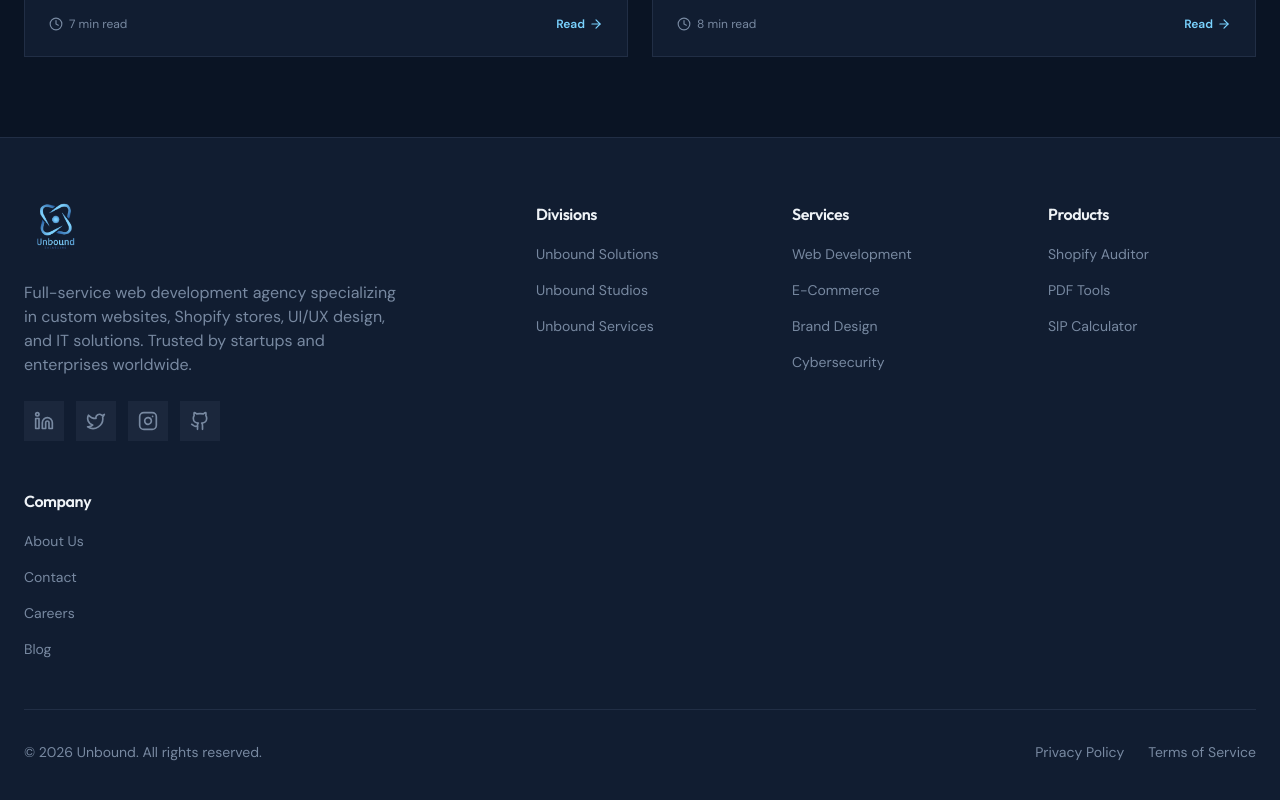
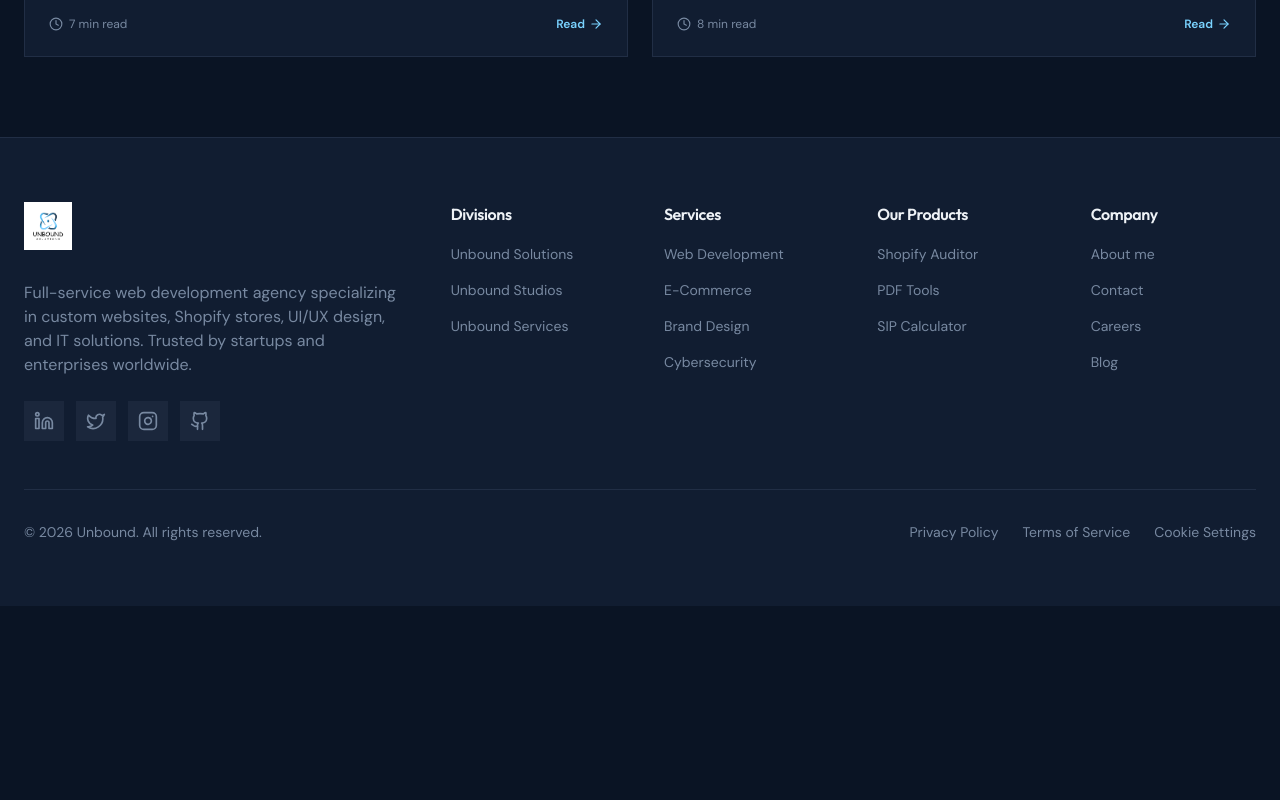
Before and after one commit to unboundsolutions-team/main-website, a React (Vite) app: page /blogs in a window 1280 px wide. Shown: the part 1527-2327 px from the top of the page. After the commit the page ends 2133 px from the top, so only its background shows below. Built offline with nearby package versions, Linux system fonts and the light colour scheme.

Commit message:
work on footer design

```diff
--- a/src/components/Footer.tsx
+++ b/src/components/Footer.tsx
@@ -1,31 +1,32 @@
 import { Linkedin, Twitter, Instagram, Github } from "lucide-react";
-import unboundLogo from "@/assets/logo-short.png";
+import { Link } from "react-router-dom";
+import unboundLogo from "@/assets/unbound-logo.png";
 
 const Footer = () => {
   const currentYear = new Date().getFullYear();
 
   const footerLinks = {
     divisions: [
-      { label: "Unbound Solutions", href: "#divisions" },
-      { label: "Unbound Studios", href: "#divisions" },
-      { label: "Unbound Services", href: "#divisions" },
+      { label: "Unbound Solutions", href: "/#divisions" },
+      { label: "Unbound Studios", href: "/#divisions" },
+      { label: "Unbound Services", href: "/#divisions" },
     ],
     services: [
-      { label: "Web Development", href: "#services" },
-      { label: "E-Commerce", href: "#services" },
-      { label: "Brand Design", href: "#services" },
-      { label: "Cybersecurity", href: "#services" },
+      { label: "Web Development", href: "/#services" },
+      { label: "E-Commerce", href: "/#services" },
+      { label: "Brand Design", href: "/#services" },
+      { label: "Cybersecurity", href: "/#services" },
     ],
     products: [
-      { label: "Shopify Auditor", href: "https://rupeleaks.unboundsolutions.in/" },
-      { label: "PDF Tools", href: "https://pdftools.unboundsolutions.in/" },
-      { label: "SIP Calculator", href: "https://sip.unboundsolutions.in/" },
+      { label: "Shopify Auditor", href: "/#products", external: false },
+      { label: "PDF Tools", href: "/#products", external: false },
+      { label: "SIP Calculator", href: "/#products", external: false },
     ],
     company: [
-      { label: "About Us", href: "#about" },
-      { label: "Contact", href: "#contact" },
-      { label: "Careers", href: "#" },
-      { label: "Blog", href: "#" },
+      { label: "About me", href: "/#about" },
+      { label: "Contact", href: "/#contact" },
+      { label: "Careers", href: "/#" },
+      { label: "Blog", href: "/blog" },
     ],
   };
 
@@ -36,15 +37,32 @@ const Footer = () => {
     { icon: Github, href: "#", label: "GitHub" },
   ];
 
+  const renderLink = (link: { label: string; href: string }) =>
+    link.href.startsWith("/") && !link.href.includes("#") ? (
+      <Link
+        to={link.href}
+        className="text-muted-foreground hover:text-primary transition-colors text-sm"
+      >
+        {link.label}
+      </Link>
+    ) : (
+      <a
+        href={link.href}
+        className="text-muted-foreground hover:text-primary transition-colors text-sm"
+      >
+        {link.label}
+      </a>
+    );
+
   return (
     <footer className="py-16 border-t border-border bg-card">
       <div className="container mx-auto px-6">
-        <div className="grid md:grid-cols-2 custom-grid-6 lg:grid-cols-5 gap-12 mb-12">
+        <div className="grid md:grid-cols-2 lg:grid-cols-6 gap-12 mb-12">
           {/* Brand */}
           <div className="lg:col-span-2">
-            <a href="#home" className="inline-block mb-6">
+            <Link to="/" className="inline-block mb-6">
               <img src={unboundLogo} alt="Unbound" className="h-12 w-auto" />
-            </a>
+            </Link>
             <p className="text-muted-foreground max-w-sm mb-6">
               Full-service web development agency specializing in custom websites, Shopify stores,
               UI/UX design, and IT solutions. Trusted by startups and enterprises worldwide.
@@ -68,14 +86,7 @@ const Footer = () => {
             <h4 className="font-semibold mb-4">Divisions</h4>
             <ul className="space-y-3">
               {footerLinks.divisions.map((link) => (
-                <li key={link.label}>
-                  <a
-                    href={link.href}
-                    className="text-muted-foreground hover:text-primary transition-colors text-sm"
-                  >
-                    {link.label}
-                  </a>
-                </li>
+                <li key={link.label}>{renderLink(link)}</li>
               ))}
             </ul>
           </div>
@@ -85,47 +96,27 @@ const Footer = () => {
             <h4 className="font-semibold mb-4">Services</h4>
             <ul className="space-y-3">
               {footerLinks.services.map((link) => (
-                <li key={link.label}>
-                  <a
-                    href={link.href}
-                    className="text-muted-foreground hover:text-primary transition-colors text-sm"
-                  >
-                    {link.label}
-                  </a>
-                </li>
+                <li key={link.label}>{renderLink(link)}</li>
               ))}
             </ul>
           </div>
 
-          {/* Products */}
+          {/* Our Products */}
           <div>
-            <h4 className="font-semibold mb-4">Products</h4>
+            <h4 className="font-semibold mb-4">Our Products</h4>
             <ul className="space-y-3">
               {footerLinks.products.map((link) => (
-                <li key={link.label}>
-                  <a
-                    href={link.href}
-                    className="text-muted-foreground hover:text-primary transition-colors text-sm"
-                  >
-                    {link.label}
-                  </a>
-                </li>
+                <li key={link.label}>{renderLink(link)}</li>
               ))}
             </ul>
           </div>
+
           {/* Company */}
           <div>
             <h4 className="font-semibold mb-4">Company</h4>
             <ul className="space-y-3">
               {footerLinks.company.map((link) => (
-                <li key={link.label}>
-                  <a
-                    href={link.href}
-                    className="text-muted-foreground hover:text-primary transition-colors text-sm"
-                  >
-                    {link.label}
-                  </a>
-                </li>
+                <li key={link.label}>{renderLink(link)}</li>
               ))}
             </ul>
           </div>
@@ -137,18 +128,24 @@ const Footer = () => {
             © {currentYear} Unbound. All rights reserved.
           </p>
           <div className="flex gap-6">
-            <a
-              href="#"
+            <Link
+              to="/privacy-policy"
               className="text-sm text-muted-foreground hover:text-primary transition-colors"
             >
               Privacy Policy
-            </a>
-            <a
-              href="#"
+            </Link>
+            <Link
+              to="/terms-of-service"
               className="text-sm text-muted-foreground hover:text-primary transition-colors"
             >
               Terms of Service
-            </a>
+            </Link>
+            <button
+              onClick={() => window.dispatchEvent(new Event("open-cookie-settings"))}
+              className="text-sm text-muted-foreground hover:text-primary transition-colors"
+            >
+              Cookie Settings
+            </button>
           </div>
         </div>
       </div>
--- a/tailwind.config.ts
+++ b/tailwind.config.ts
@@ -134,5 +134,5 @@ export default {
       }
     }
   },
-  plugins: [require("tailwindcss-animate")],
+  plugins: [require("tailwindcss-animate"), require("@tailwindcss/typography")],
 } satisfies Config;
```
